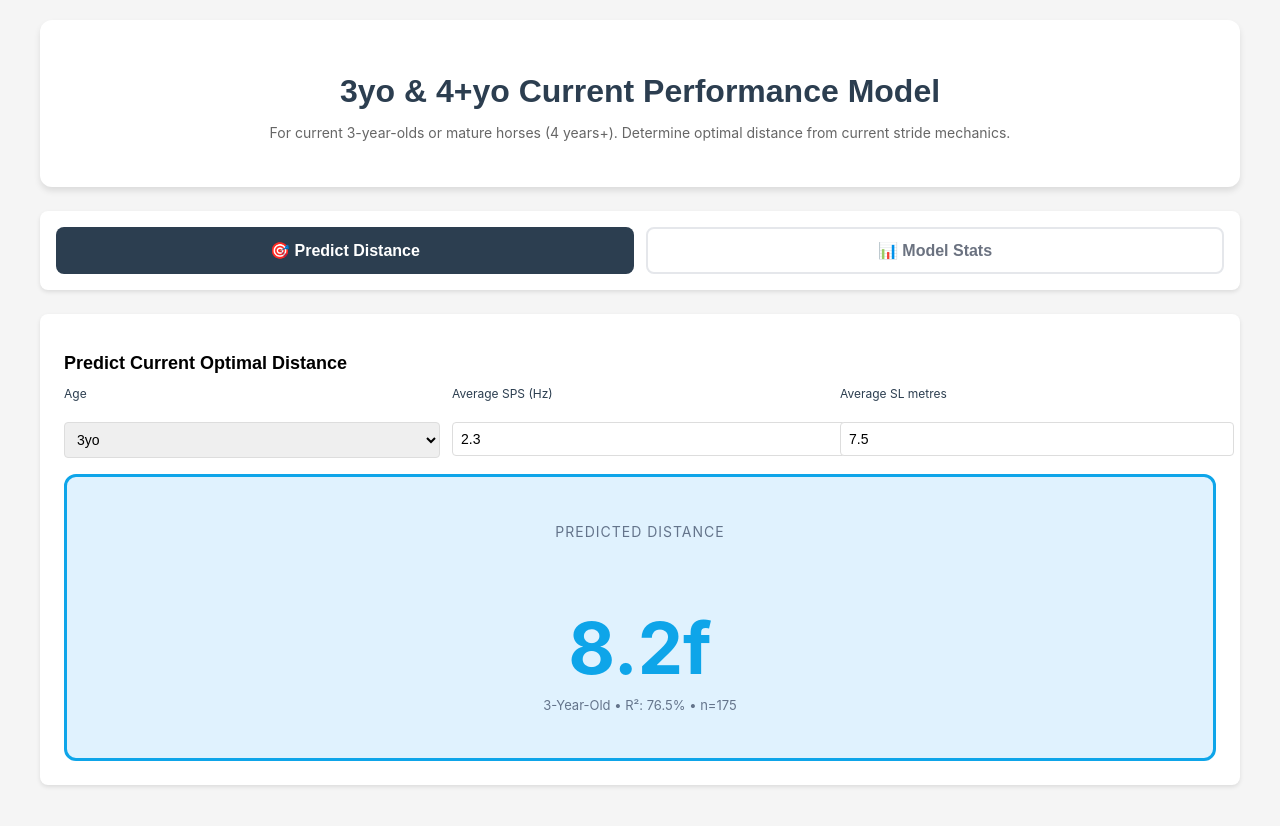
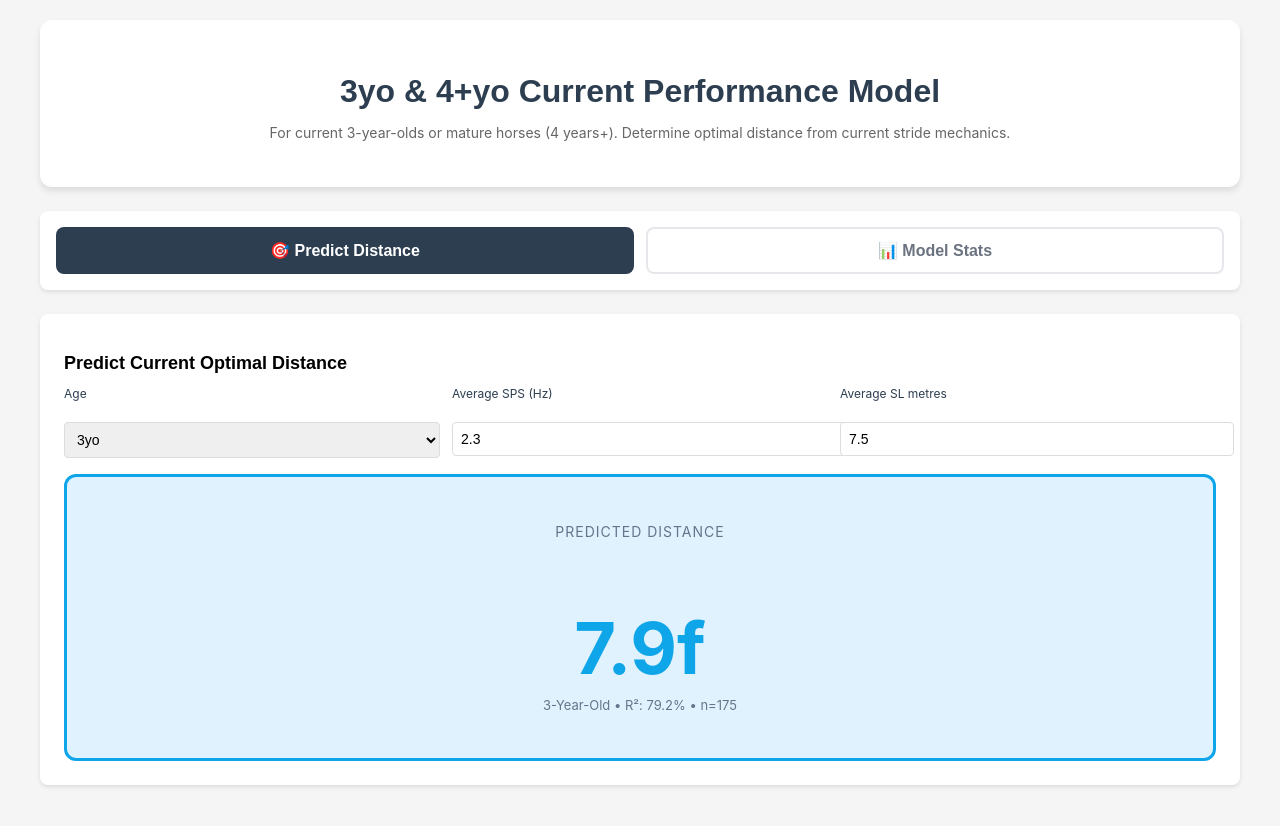
Before and after one commit to bet4bettor-svg/current-3yo-4yo, a React (Create React App) app: page / in a window 1280 px wide. Shown: the top 826 px of the page. Built offline with nearby package versions, Linux system fonts and the light colour scheme.

Commit message:
Upgrade to polynomial SPS² model

```diff
--- a/src/App.js
+++ b/src/App.js
@@ -18,69 +18,83 @@ const Current3yo4yo = () => {
     const n = dataset.length;
     if (n < 10) return null;
 
+    const distances = dataset.map(d => d.distance);
+    const spsVals   = dataset.map(d => d.spsAvg);
+    const slVals    = dataset.map(d => d.slAvg);
+
+    // Correlation helpers (used for internal model diagnostics)
+    const meanFn = arr => arr.reduce((a, b) => a + b, 0) / n;
     const correlation = (x, y) => {
-      const meanX = x.reduce((a, b) => a + b) / n;
-      const meanY = y.reduce((a, b) => a + b) / n;
-      const num = x.reduce((sum, xi, i) => sum + (xi - meanX) * (y[i] - meanY), 0);
-      const denX = Math.sqrt(x.reduce((sum, xi) => sum + Math.pow(xi - meanX, 2), 0));
-      const denY = Math.sqrt(y.reduce((sum, yi) => sum + Math.pow(yi - meanY, 2), 0));
-      return num / (denX * denY);
+      const mX = meanFn(x), mY = meanFn(y);
+      const num = x.reduce((s, xi, i) => s + (xi - mX) * (y[i] - mY), 0);
+      const dX  = Math.sqrt(x.reduce((s, xi) => s + Math.pow(xi - mX, 2), 0));
+      const dY  = Math.sqrt(y.reduce((s, yi) => s + Math.pow(yi - mY, 2), 0));
+      return num / (dX * dY);
+    };
+    const spsAvgCorr = correlation(spsVals, distances);
+    const slAvgCorr  = correlation(slVals,  distances);
+
+    // Build X matrix with polynomial term: [1, SPS, SL, SPS²]
+    const X = dataset.map(d => [1, d.spsAvg, d.slAvg, d.spsAvg * d.spsAvg]);
+    const y = distances;
+    const k = 4;
+
+    // XtX (4×4 matrix)
+    const XtX = Array.from({ length: k }, (_, i) =>
+      Array.from({ length: k }, (_, j) =>
+        X.reduce((s, row) => s + row[i] * row[j], 0)
+      )
+    );
+
+    // Xty (4×1 vector)
+    const Xty = Array.from({ length: k }, (_, i) =>
+      X.reduce((s, row, r) => s + row[i] * y[r], 0)
+    );
+
+    // Invert XtX using Gaussian elimination
+    const invertMatrix = (M) => {
+      const sz = M.length;
+      const aug = M.map((row, i) => [
+        ...row,
+        ...Array.from({ length: sz }, (_, j) => (i === j ? 1 : 0))
+      ]);
+      for (let col = 0; col < sz; col++) {
+        const pivot = aug[col][col];
+        if (Math.abs(pivot) < 1e-12) return null;
+        for (let c = 0; c < sz * 2; c++) aug[col][c] /= pivot;
+        for (let row = 0; row < sz; row++) {
+          if (row === col) continue;
+          const factor = aug[row][col];
+          for (let c = 0; c < sz * 2; c++) aug[row][c] -= factor * aug[col][c];
+        }
+      }
+      return aug.map(row => row.slice(sz));
     };
 
-    const distances = dataset.map(d => d.distance);
-    const spsAvgCorr = correlation(dataset.map(d => d.spsAvg), distances);
-    const slAvgCorr = correlation(dataset.map(d => d.slAvg), distances);
+    const XtXinv = invertMatrix(XtX);
+    if (!XtXinv) return null;
 
-    const X = dataset.map(d => [1, d.spsAvg, d.slAvg]);
-    const y = distances;
+    // Coefficients: β = (XtX)⁻¹ · Xty
+    const coefficients = Array.from({ length: k }, (_, i) =>
+      XtXinv[i].reduce((s, val, j) => s + val * Xty[j], 0)
+    );
 
-    const XtX = [
-      [n, X.reduce((s, row) => s + row[1], 0), X.reduce((s, row) => s + row[2], 0)],
-      [X.reduce((s, row) => s + row[1], 0), X.reduce((s, row) => s + row[1] * row[1], 0), X.reduce((s, row) => s + row[1] * row[2], 0)],
-      [X.reduce((s, row) => s + row[2], 0), X.reduce((s, row) => s + row[1] * row[2], 0), X.reduce((s, row) => s + row[2] * row[2], 0)]
-    ];
-
-    const Xty = [
-      y.reduce((s, yi) => s + yi, 0),
-      X.reduce((s, row, i) => s + row[1] * y[i], 0),
-      X.reduce((s, row, i) => s + row[2] * y[i], 0)
-    ];
-
-    const det = XtX[0][0] * (XtX[1][1] * XtX[2][2] - XtX[1][2] * XtX[2][1]) -
-                XtX[0][1] * (XtX[1][0] * XtX[2][2] - XtX[1][2] * XtX[2][0]) +
-                XtX[0][2] * (XtX[1][0] * XtX[2][1] - XtX[1][1] * XtX[2][0]);
-
-    const inv = [
-      [(XtX[1][1] * XtX[2][2] - XtX[1][2] * XtX[2][1]) / det,
-       -(XtX[0][1] * XtX[2][2] - XtX[0][2] * XtX[2][1]) / det,
-       (XtX[0][1] * XtX[1][2] - XtX[0][2] * XtX[1][1]) / det],
-      [-(XtX[1][0] * XtX[2][2] - XtX[1][2] * XtX[2][0]) / det,
-       (XtX[0][0] * XtX[2][2] - XtX[0][2] * XtX[2][0]) / det,
-       -(XtX[0][0] * XtX[1][2] - XtX[0][2] * XtX[1][0]) / det],
-      [(XtX[1][0] * XtX[2][1] - XtX[1][1] * XtX[2][0]) / det,
-       -(XtX[0][0] * XtX[2][1] - XtX[0][1] * XtX[2][0]) / det,
-       (XtX[0][0] * XtX[1][1] - XtX[0][1] * XtX[1][0]) / det]
-    ];
-
-    const coefficients = [
-      inv[0][0] * Xty[0] + inv[0][1] * Xty[1] + inv[0][2] * Xty[2],
-      inv[1][0] * Xty[0] + inv[1][1] * Xty[1] + inv[1][2] * Xty[2],
-      inv[2][0] * Xty[0] + inv[2][1] * Xty[1] + inv[2][2] * Xty[2]
-    ];
-
-    const predictions = X.map(row => coefficients[0] + coefficients[1] * row[1] + coefficients[2] * row[2]);
-    const meanY = y.reduce((a, b) => a + b) / n;
-    const ssRes = y.reduce((sum, yi, i) => sum + Math.pow(yi - predictions[i], 2), 0);
-    const ssTot = y.reduce((sum, yi) => sum + Math.pow(yi - meanY, 2), 0);
+    // Predictions and R²
+    const predictions = X.map(row =>
+      row.reduce((s, val, i) => s + val * coefficients[i], 0)
+    );
+    const meanY  = meanFn(y);
+    const ssRes  = y.reduce((s, yi, i) => s + Math.pow(yi - predictions[i], 2), 0);
+    const ssTot  = y.reduce((s, yi)    => s + Math.pow(yi - meanY, 2), 0);
     const rSquared = 1 - (ssRes / ssTot);
 
     return { spsAvgCorr, slAvgCorr, coefficients, rSquared, n };
   };
 
   // eslint-disable-next-line react-hooks/exhaustive-deps
-const stats3yo = useMemo(() => calculateModelStats(data3yo), [data3yo]);
-// eslint-disable-next-line react-hooks/exhaustive-deps
-const stats4plus = useMemo(() => calculateModelStats(data4plus), [data4plus]);
+  const stats3yo = useMemo(() => calculateModelStats(data3yo), [data3yo]);
+  // eslint-disable-next-line react-hooks/exhaustive-deps
+  const stats4plus = useMemo(() => calculateModelStats(data4plus), [data4plus]);
 
   return (
     <div style={{ minHeight: '100vh', background: '#f5f5f5', padding: '20px', fontFamily: 'Inter, sans-serif' }}>
@@ -174,7 +188,7 @@ const stats4plus = useMemo(() => calculateModelStats(data4plus), [data4plus]);
                 <select
                   value={predictInputs.age}
                   onChange={(e) => setPredictInputs({...predictInputs, age: parseInt(e.target.value)})}
-                  style={{ width: '100%', padding: '8px', border: '1px solid #ddd', borderRadius: '4px', fontSize: '14px'}}
+                  style={{ width: '100%', padding: '8px', border: '1px solid #ddd', borderRadius: '4px', fontSize: '14px' }}
                 >
                   <option value={3}>3yo</option>
                   <option value={4}>4+yo</option>
@@ -206,7 +220,12 @@ const stats4plus = useMemo(() => calculateModelStats(data4plus), [data4plus]);
               const currentStats = predictInputs.age === 3 ? stats3yo : stats4plus;
               if (!currentStats) return <p style={{ textAlign: 'center', color: '#999', fontSize: '14px' }}>Not enough data</p>;
 
-              const prediction = currentStats.coefficients[0] + currentStats.coefficients[1] * predictInputs.spsAvg + currentStats.coefficients[2] * predictInputs.slAvg;
+              // Polynomial model: intercept + b1*SPS + b2*SL + b3*SPS²
+              const prediction =
+                currentStats.coefficients[0] +
+                currentStats.coefficients[1] * predictInputs.spsAvg +
+                currentStats.coefficients[2] * predictInputs.slAvg +
+                currentStats.coefficients[3] * predictInputs.spsAvg * predictInputs.spsAvg;
 
               return (
                 <div style={{ background: '#e0f2fe', border: '3px solid #0ea5e9', borderRadius: '12px', padding: '32px', textAlign: 'center', marginTop: '16px' }}>
```
